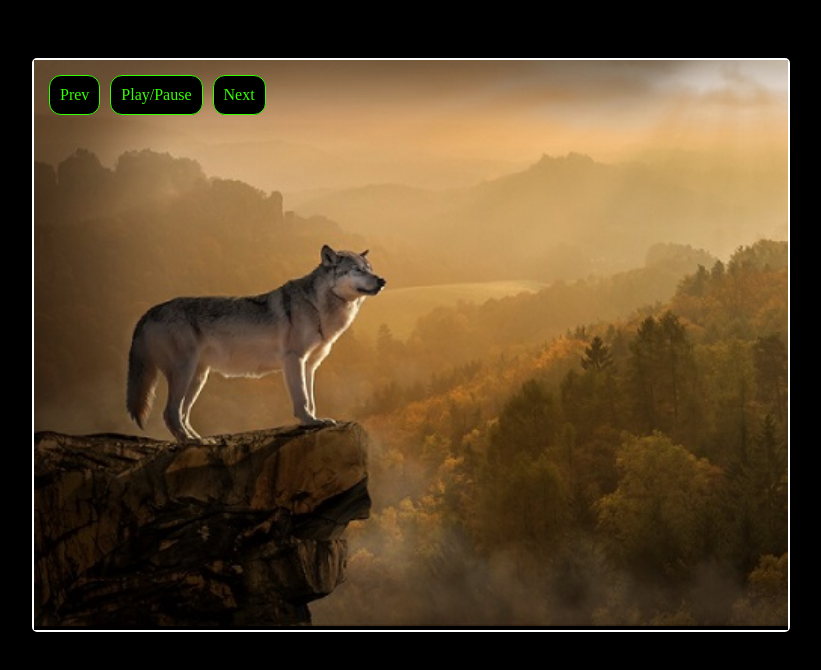
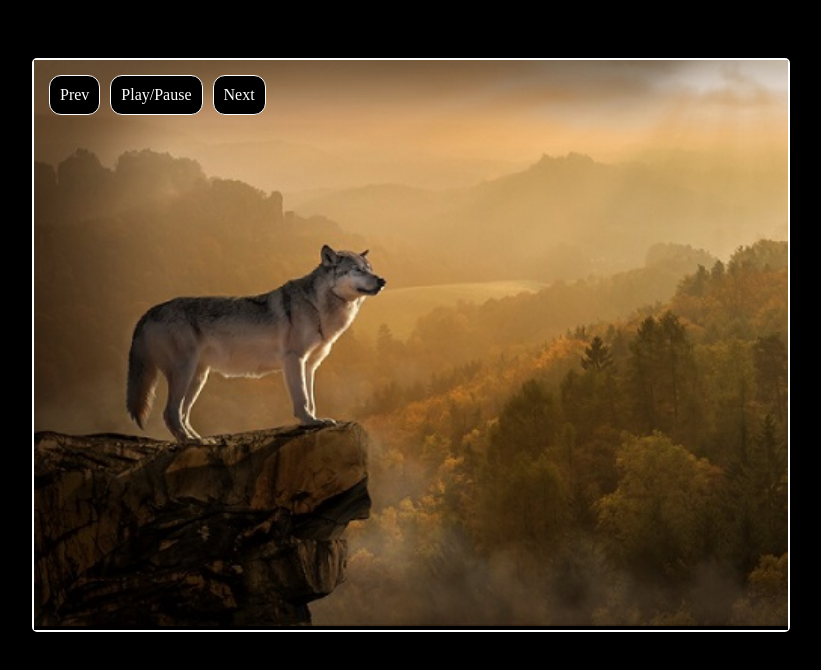
Before and after one commit to harut0111/ACA, a plain HTML site: page homework_8-9/SlideShow/index.html in a window 1280 px wide. Shown: the whole page, without its empty margins (26-847 px from the left). Drawn offline with Linux system fonts and the light colour scheme.

Commit message:
completed

```diff
--- a/homework_8-9/SlideShow/style.css
+++ b/homework_8-9/SlideShow/style.css
@@ -38,10 +38,10 @@ img{
     display: block;
     float: left;
     padding: 10px;
-    color: rgb(51, 255, 0);
+    color: white;
     background: rgb(0, 0, 0);
     display: block;
-    border: 1px solid rgb(51, 255, 0);
+    border: 1px solid white;
     border-radius: 12px;
     margin: 5px;
     cursor: pointer;
@@ -51,9 +51,10 @@ img{
 }
 
 .button:hover {
-    border-color: white;
-    color: white;
+    color: rgb(51, 255, 0);
+    border-color: rgb(51, 255, 0);
 }
+
 .button:active {
     background: rgb(51, 167, 60);
 }
```
